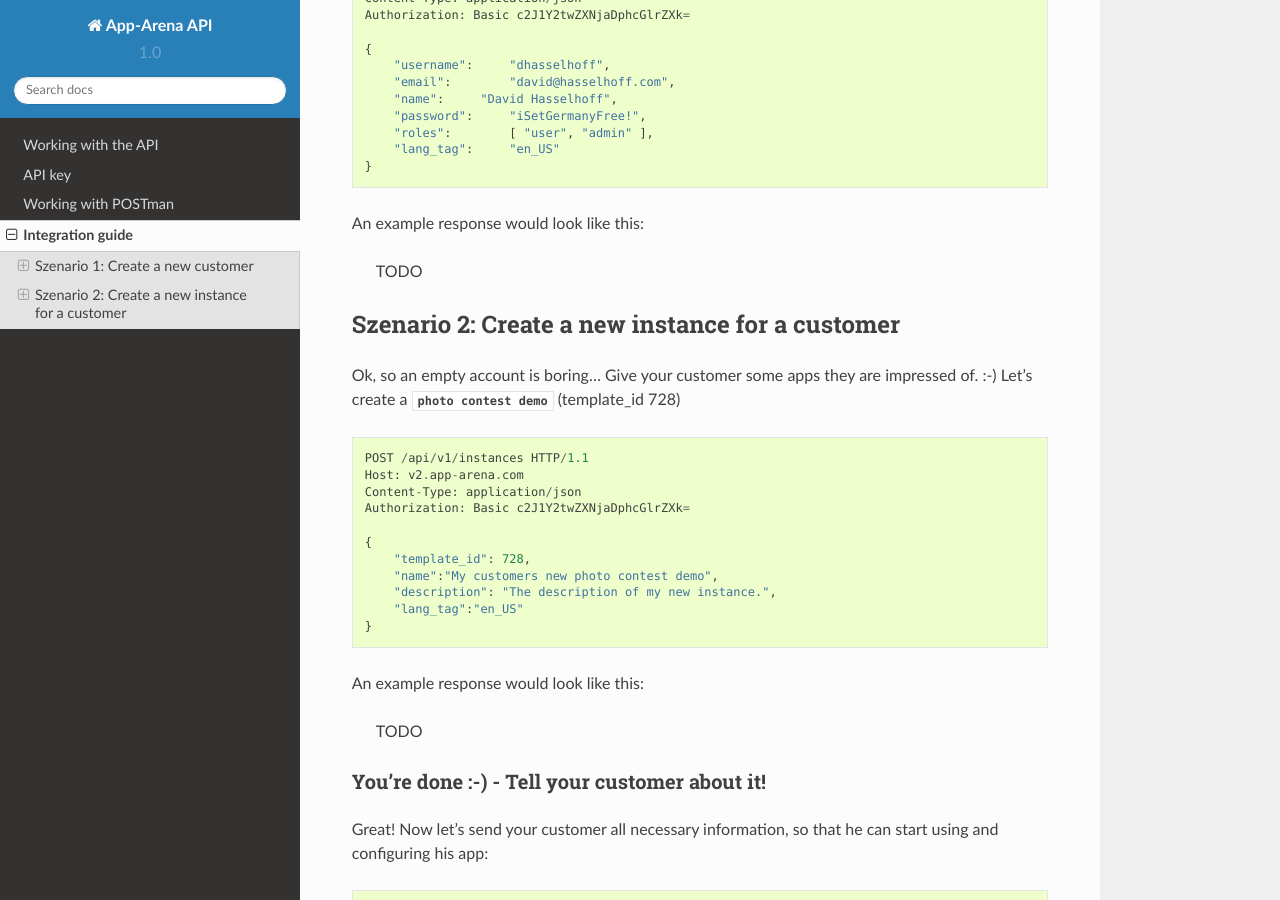
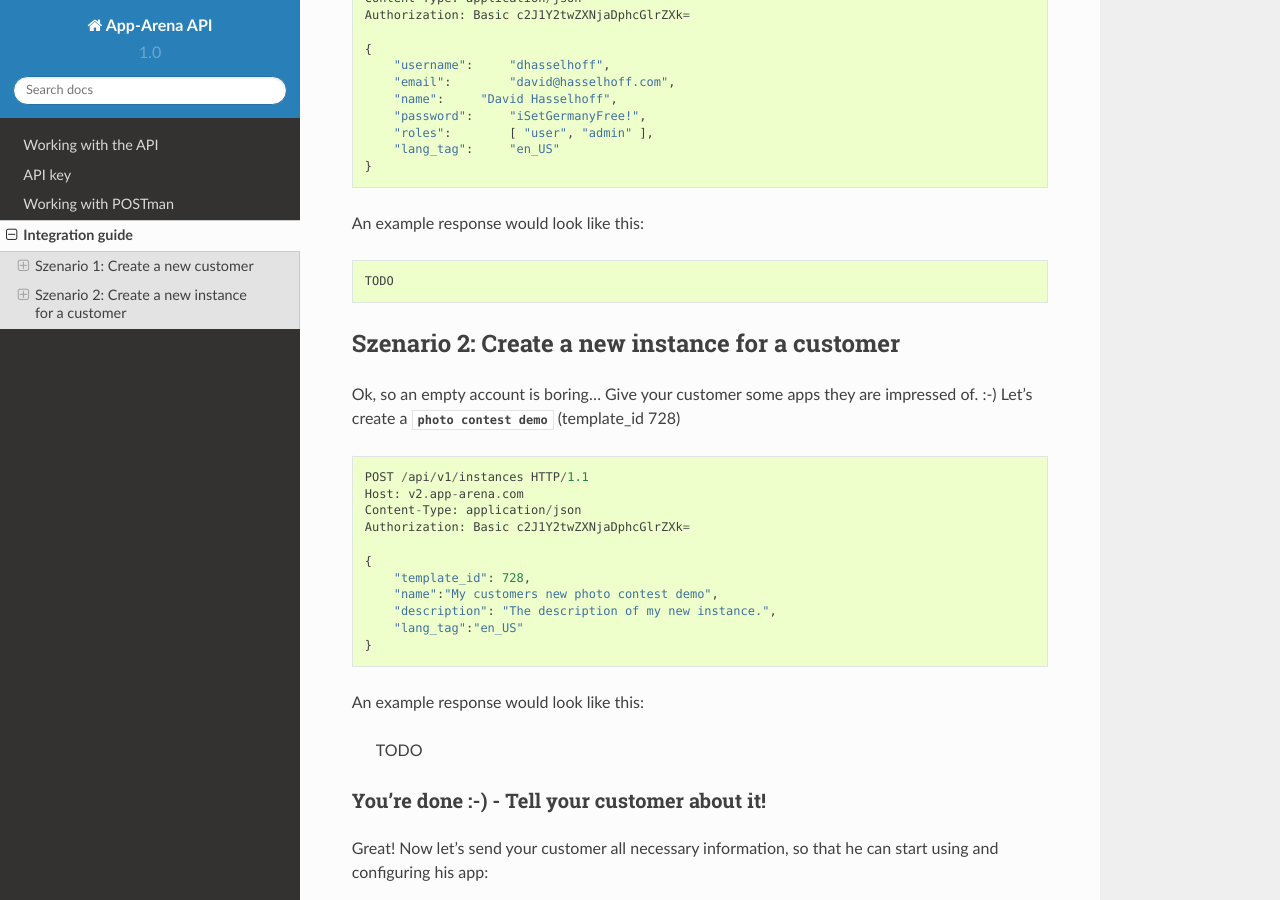
Before and after one commit to apparena/docs, a Sphinx documentation site: the page built from docs/integration/index.rst, in a window 1280 px wide and 900 px high, scrolled down 1484 px. Built offline with Sphinx 7.4.7 and the Read the Docs theme 2.0.0, drawn with Linux system fonts in a browser that asks for light colours.

```diff
--- a/docs/integration/index.rst
+++ b/docs/integration/index.rst
@@ -73,9 +73,12 @@ Send a POST request including your [API key](api_key) to create a user.
         "lang_tag":	"en_US"
     }
 
-An example response would look like this:
+
+An example response would look like this: ::
 
     TODO
+
+
 
 Szenario 2: Create a new instance for a customer
 ------------------------------------------------
```
